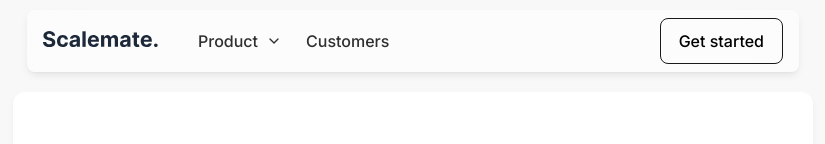
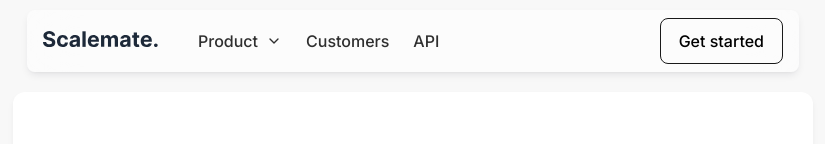
Before and after one commit to scalemate-dev/scalemate-landing, a Next.js app: page /privacy-policy in a window 1280 px wide. Shown: the top 144 px of the page, without its empty margins (227-1052 px from the left). Built offline with nearby package versions, Linux system fonts and the light colour scheme.

Commit message:
Add API link to Header component
- Introduced a new link to the API documentation in the Header component, enhancing user access to documentation resources.

```diff
--- a/components/elements/Header/Header.jsx
+++ b/components/elements/Header/Header.jsx
@@ -108,6 +108,9 @@ const Header = () => {
             <Link href="/customers" className={styles.navLink}>
               Customers
             </Link>
+            <Link href="/docs" className={styles.navLink}>
+              API
+            </Link>
             {/* <Link href="/pricing" className={styles.navLink}>
               Pricing
             </Link> */}
```
